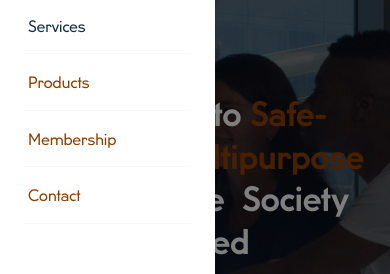
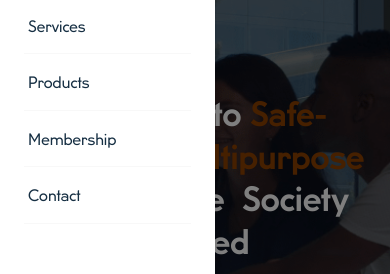
Before and after one commit to Akila-dev/safehome, a React (Create React App) app: page / in a window 390 px wide. Both pictures are taken after a click on the button 354 px from the left and 37 px from the top of the page. Shown: the part 143-417 px from the top of the page. Built offline with nearby package versions, Linux system fonts and the light colour scheme.

Commit message:
initial commit

```diff
--- a/src/components/Navbar.jsx
+++ b/src/components/Navbar.jsx
@@ -86,15 +86,21 @@
 						<div className="flex flex-col items-start gap-4 w-full">
 							<Navlink nav="About Us" link="/about" />
 							<Navlink nav="Services" link="/services" />
-							<Navlink nav="Products" link="/" />
-							<Navlink nav="Membership" link="/" />
-							<Navlink nav="Contact" link="/" />
+							<Navlink nav="Products" link="/products" />
+							<Navlink nav="Membership" link="/membership" />
+							<Navlink nav="Contact" link="/contact" />
 						</div>
 						<div className="py-5 flex lg:hidden flex-col gap-3 items-center w-full">
-							<button className="w-full h-[40px] bg-white text-[var(--highlight)] border border-[var(--highlight)] p-1 rounded-[2rem] text-center shadow">
+							<button
+								className="w-full h-[40px] bg-white text-[var(--highlight)] border border-[var(--highlight)] p-1 rounded-[2rem] text-center shadow"
+								onClick={() => navigate("/login")}
+							>
 								Log in
 							</button>
-							<button className="w-full h-[40px] text-white bg-[var(--highlight)] border border-[var(--highlight)] p-1 rounded-[2rem] text-center shadow">
+							<button
+								className="w-full h-[40px] text-white bg-[var(--highlight)] border border-[var(--highlight)] p-1 rounded-[2rem] text-center shadow"
+								onClick={() => navigate("/signup")}
+							>
 								Sign Up
 							</button>
 						</div>
```
